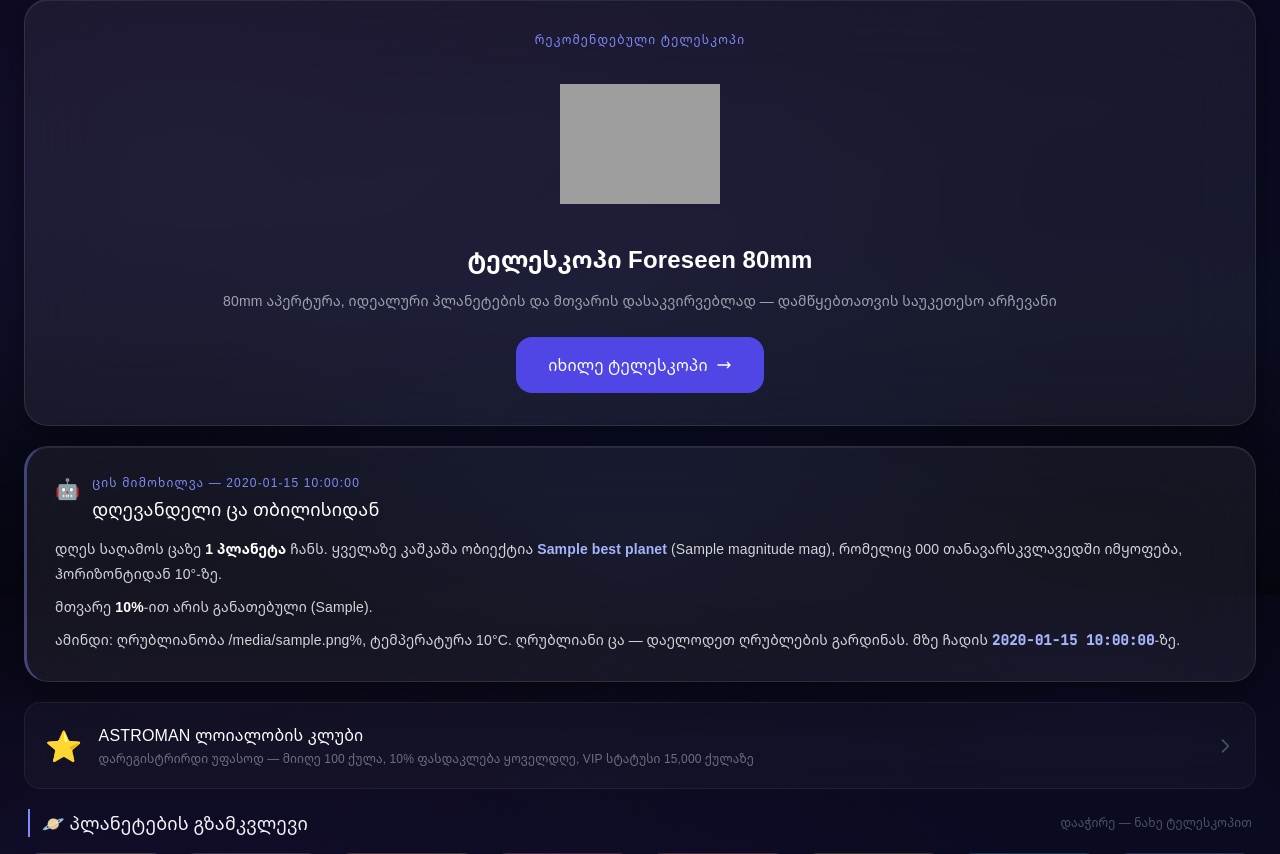
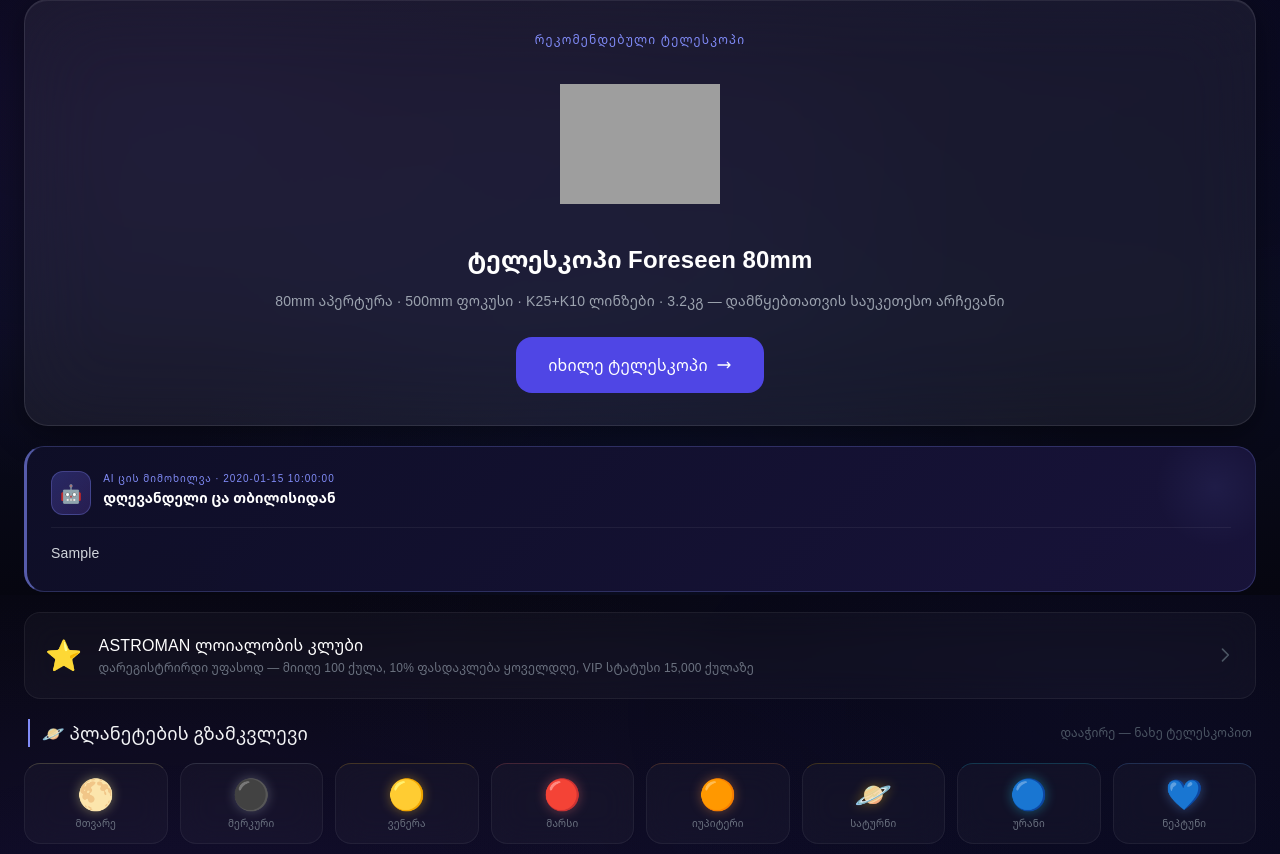
Before and after one commit to Rezimod/Astroman-Skywatcher, a FastAPI app: template app/templates/dashboard.html in a window 1280 px wide. Shown: the part 1005-1859 px from the top of the page. Run offline with FastAPI, Linux system fonts and the light colour scheme; the template is opened without the code that fills it: most values are stand-ins (such as "Sample title", 1, 10 or a date in 2020); some libraries are stand-ins or nearby versions; grey boxes are pictures that could not be loaded.

Commit message:
Update dashboard.html

```diff
--- a/app/templates/dashboard.html
+++ b/app/templates/dashboard.html
@@ -105,14 +105,14 @@
     <!-- Telescope Recommendation — always visible, even during day -->
     <div class="glass-strong p-6 sm:p-8 text-center animate-in">
         <div class="text-xs tracking-widest text-indigo-400 uppercase mb-4">რეკომენდებული ტელესკოპი</div>
-        <img src="https://astroman.ge/wp-content/uploads/2025/05/foreseen-80mm-1.png"
+        <img src="https://astroman.ge/wp-content/uploads/2024/08/Telescope-700x700.jpg"
              alt="ტელესკოპი Foreseen 80mm"
              class="w-32 h-32 sm:w-40 sm:h-40 mx-auto mb-4 object-contain rounded-2xl"
              onerror="this.style.display='none';this.nextElementSibling.style.display='block';"
              loading="lazy">
         <div class="text-4xl sm:text-5xl mb-4 animate-float inline-block" style="display:none;">🔭</div>
         <h3 class="text-xl sm:text-2xl font-semibold text-white mb-3" style="line-height:1.6">ტელესკოპი Foreseen 80mm</h3>
-        <p class="text-sm text-gray-400 mb-6" style="line-height:1.6">80mm აპერტურა, იდეალური პლანეტების და მთვარის დასაკვირვებლად — დამწყებთათვის საუკეთესო არჩევანი</p>
+        <p class="text-sm text-gray-400 mb-6" style="line-height:1.6">80mm აპერტურა · 500mm ფოკუსი · K25+K10 ლინზები · 3.2კგ — დამწყებთათვის საუკეთესო არჩევანი</p>
         <a href="https://astroman.ge/telescope-foreseen-80mm/" target="_blank"
            class="inline-flex items-center gap-2 bg-indigo-600 hover:bg-indigo-500 text-white px-6 sm:px-8 py-3 sm:py-4 rounded-2xl text-sm sm:text-base font-medium transition-all duration-300 hover:shadow-lg hover:shadow-indigo-500/25 hover:-translate-y-0.5">
             იხილე ტელესკოპი
@@ -165,14 +165,14 @@
     <!-- Telescope Recommendation — also visible during twilight -->
     <div class="glass-strong p-6 sm:p-8 text-center animate-in">
         <div class="text-xs tracking-widest text-indigo-400 uppercase mb-4">რეკომენდებული ტელესკოპი</div>
-        <img src="https://astroman.ge/wp-content/uploads/2025/05/foreseen-80mm-1.png"
+        <img src="https://astroman.ge/wp-content/uploads/2024/08/Telescope-700x700.jpg"
              alt="ტელესკოპი Foreseen 80mm"
              class="w-32 h-32 sm:w-40 sm:h-40 mx-auto mb-4 object-contain rounded-2xl"
              onerror="this.style.display='none';this.nextElementSibling.style.display='block';"
              loading="lazy">
         <div class="text-4xl sm:text-5xl mb-4 animate-float inline-block" style="display:none;">🔭</div>
         <h3 class="text-xl sm:text-2xl font-semibold text-white mb-3" style="line-height:1.6">ტელესკოპი Foreseen 80mm</h3>
-        <p class="text-sm text-gray-400 mb-6" style="line-height:1.6">80mm აპერტურა, იდეალური პლანეტების და მთვარის დასაკვირვებლად — დამწყებთათვის საუკეთესო არჩევანი</p>
+        <p class="text-sm text-gray-400 mb-6" style="line-height:1.6">80mm აპერტურა · 500mm ფოკუსი · K25+K10 ლინზები · 3.2კგ — დამწყებთათვის საუკეთესო არჩევანი</p>
         <a href="https://astroman.ge/telescope-foreseen-80mm/" target="_blank"
            class="inline-flex items-center gap-2 bg-indigo-600 hover:bg-indigo-500 text-white px-6 sm:px-8 py-3 sm:py-4 rounded-2xl text-sm sm:text-base font-medium transition-all duration-300 hover:shadow-lg hover:shadow-indigo-500/25 hover:-translate-y-0.5">
             იხილე ტელესკოპი
@@ -379,14 +379,14 @@
             <!-- Telescope Recommendation -->
             <div class="glass-strong p-6 sm:p-8 text-center">
                 <div class="text-xs tracking-widest text-indigo-400 uppercase mb-4">რეკომენდებული ტელესკოპი</div>
-                <img src="https://astroman.ge/wp-content/uploads/2025/05/foreseen-80mm-1.png"
+                <img src="https://astroman.ge/wp-content/uploads/2024/08/Telescope-700x700.jpg"
                      alt="ტელესკოპი Foreseen 80mm"
                      class="w-28 h-28 sm:w-36 sm:h-36 mx-auto mb-4 object-contain rounded-2xl"
                      onerror="this.style.display='none';this.nextElementSibling.style.display='block';"
                      loading="lazy">
                 <div class="text-4xl sm:text-5xl mb-4 animate-float inline-block" style="display:none;">🔭</div>
                 <h3 class="text-xl sm:text-2xl font-semibold text-white mb-3" style="line-height:1.6">ტელესკოპი Foreseen 80mm</h3>
-                <p class="text-sm text-gray-400 mb-6" style="line-height:1.6">80mm აპერტურა — პლანეტები, მთვარე და ღრმა კოსმოსის ობიექტები</p>
+                <p class="text-sm text-gray-400 mb-6" style="line-height:1.6">80mm აპერტურა · 500mm ფოკუსი · K25+K10 ლინზები — ❤️ 856₾</p>
                 <a href="https://astroman.ge/telescope-foreseen-80mm/" target="_blank"
                    class="w-full inline-flex items-center justify-center gap-2 bg-indigo-600 hover:bg-indigo-500 text-white px-6 py-3 sm:py-4 rounded-2xl text-sm font-medium transition-all duration-300 hover:shadow-lg hover:shadow-indigo-500/25 hover:-translate-y-0.5">
                     იხილე ტელესკოპი
@@ -518,50 +518,26 @@
     {% endif %}
 
     {# ── AI Sky Recap — today's real-time summary ── #}
-    <div class="glass-strong p-5 sm:p-7 animate-in" style="border-left: 3px solid rgba(129,140,248,0.4);">
+    <div class="relative overflow-hidden animate-in" style="background: linear-gradient(135deg, rgba(15,15,40,0.95) 0%, rgba(25,20,60,0.95) 100%); border: 1px solid rgba(129,140,248,0.25); border-left: 3px solid rgba(129,140,248,0.6); border-radius: 1.25rem; padding: 1.5rem;">
+        <!-- Subtle background glow -->
+        <div style="position:absolute;top:-20px;right:-20px;width:120px;height:120px;background:radial-gradient(circle,rgba(129,140,248,0.08),transparent 70%);pointer-events:none;"></div>
         <div class="flex items-start gap-3 mb-3">
-            <span class="text-xl flex-shrink-0">🤖</span>
+            <div style="background:linear-gradient(135deg,rgba(99,102,241,0.3),rgba(139,92,246,0.2));border:1px solid rgba(129,140,248,0.3);border-radius:0.75rem;padding:0.5rem;flex-shrink:0;">
+                <span style="font-size:1.1rem;">🤖</span>
+            </div>
             <div>
-                <div class="text-xs text-indigo-400 uppercase tracking-widest mb-1">ცის მიმოხილვა — {{ observation.date | datetimeformat }}</div>
-                <h3 class="text-base sm:text-lg text-white font-medium" style="line-height:1.6">დღევანდელი ცა თბილისიდან</h3>
+                <div class="text-[10px] text-indigo-400 uppercase tracking-widest mb-0.5">AI ცის მიმოხილვა · {{ observation.date | datetimeformat }}</div>
+                <div class="text-sm font-semibold text-white" style="line-height:1.4">დღევანდელი ცა თბილისიდან</div>
             </div>
         </div>
-        <div class="text-sm text-gray-300 space-y-2" style="line-height:1.8">
-            <p>
-                {% set vis_count = visible_planets|length %}
-                {% if vis_count > 0 %}
-                    დღეს საღამოს ცაზე <strong class="text-white">{{ vis_count }} პლანეტა</strong> ჩანს.
-                    {% if best_planet %}
-                        ყველაზე კაშკაშა ობიექტია <strong class="text-indigo-300">{{ best_planet.name_ka }}</strong> ({{ best_planet.magnitude }} mag),
-                        რომელიც {{ best_planet.constellation }} თანავარსკვლავედში იმყოფება, ჰორიზონტიდან {{ best_planet.altitude|round(0)|int }}°-ზე.
-                    {% endif %}
-                {% else %}
-                    ამ მომენტში პლანეტები ჰორიზონტის ზემოთ არ ჩანს.
-                {% endif %}
-            </p>
-            <p>
-                მთვარე <strong class="text-white">{{ observation.moon_illumination|round(0)|int }}%</strong>-ით არის განათებული ({{ observation.moon_phase }}).
-                {% if observation.moon_illumination > 80 %}
-                    ⚠️ ნათელი მთვარე ღრმა კოსმოსის ობიექტების დაკვირვებას ართულებს — პლანეტები და ორმაგი ვარსკვლავები მაინც კარგად ჩანს.
-                {% elif observation.moon_illumination < 20 %}
-                    🌟 მუქი ცა — იდეალური პირობებია ნისლეულების და გალაქტიკების დასაკვირვებლად.
-                {% endif %}
-            </p>
-            <p>
-                ამინდი: ღრუბლიანობა {{ observation.cloud_coverage }}%, ტემპერატურა {{ observation.temperature|round(0)|int }}°C.
-                {% if observation.cloud_coverage <= 20 %}
-                    წმინდა ცა — შესანიშნავი პირობები ტელესკოპით დაკვირვებისთვის!
-                {% elif observation.cloud_coverage <= 50 %}
-                    ნაწილობრივ ღრუბლიანი — დაკვირვება შესაძლებელია ღრუბლებს შორის.
-                {% else %}
-                    ღრუბლიანი ცა — დაელოდეთ ღრუბლების გარდინას.
-                {% endif %}
-                მზე ჩადის <strong class="text-indigo-300 font-mono">{{ observation.sunset_time }}</strong>-ზე.
-            </p>
-        </div>
+        {% if ai_recap %}
+        <p class="text-sm text-gray-300" style="line-height:1.9; border-top:1px solid rgba(255,255,255,0.06); padding-top:0.75rem;">{{ ai_recap }}</p>
+        {% else %}
+        <p class="text-sm text-gray-500 italic" style="line-height:1.9; border-top:1px solid rgba(255,255,255,0.06); padding-top:0.75rem;">მიმოხილვა იტვირთება...</p>
+        {% endif %}
     </div>
 
-    {# ── Loyalty Club Banner ── #}
+        {# ── Loyalty Club Banner ── #}
     <a href="https://club.astroman.ge" target="_blank" class="block glass-card p-4 sm:p-5 hover:border-yellow-500/20 transition-all group">
         <div class="flex items-center gap-4">
             <div class="text-3xl flex-shrink-0">⭐</div>
@@ -796,19 +772,19 @@
                 <div class="flex-1 h-px bg-white/5"></div>
             </div>
 
-            <!-- Single telescope view image -->
+            <!-- Single beginner telescope view image -->
             <div class="rounded-2xl overflow-hidden mb-5" style="border: 1px solid ${p.color}22; background:#03050d;">
                 <div class="relative" style="aspect-ratio:16/9; overflow:hidden; background:#03050d;">
-                    <img src="${p.views[1].img}" alt="${p.name}"
+                    <img src="${p.views[0].img}" alt="${p.name}"
                          style="width:100%;height:100%;object-fit:cover;display:block;"
                          onerror="this.style.display='none';this.nextElementSibling.style.display='flex';"
                          loading="lazy"/>
                     <div style="display:none;position:absolute;inset:0;align-items:center;justify-content:center;font-size:3rem;background:radial-gradient(circle,${p.color}22,#03050d);">${p.emoji}</div>
-                    <div style="position:absolute;top:8px;left:8px;background:rgba(0,0,0,0.78);border:1px solid ${p.color}44;color:${p.color};font-size:0.7rem;font-family:monospace;padding:4px 10px;border-radius:20px;backdrop-filter:blur(8px);">ტელესკოპის ხედი · ${p.views[1].ap}</div>
+                    <div style="position:absolute;top:8px;left:8px;background:rgba(0,0,0,0.78);border:1px solid ${p.color}44;color:${p.color};font-size:0.7rem;font-family:monospace;padding:4px 10px;border-radius:20px;backdrop-filter:blur(8px);">🔭 დამწყები · ${p.views[0].ap}</div>
                 </div>
                 <div class="p-4">
-                    <div class="text-sm font-medium text-white mb-1" style="line-height:1.4">${p.views[1].label}</div>
-                    <div class="text-xs text-gray-500" style="line-height:1.6">${p.views[1].desc}</div>
+                    <div class="text-sm font-medium text-white mb-1" style="line-height:1.4">${p.views[0].label}</div>
+                    <div class="text-xs text-gray-500" style="line-height:1.6">${p.views[0].desc}</div>
                 </div>
             </div>
 
@@ -816,11 +792,11 @@
             <div class="grid grid-cols-3 gap-2 mb-5">
                 <div class="glass text-center p-3 rounded-xl">
                     <div class="text-xs text-gray-600 mb-1">გადიდება</div>
-                    <div class="text-xs font-mono text-white">${p.views[1].mag}</div>
+                    <div class="text-xs font-mono text-white">${p.views[0].mag}</div>
                 </div>
                 <div class="glass text-center p-3 rounded-xl">
                     <div class="text-xs text-gray-600 mb-1">აპერტურა</div>
-                    <div class="text-xs font-mono text-white">${p.views[1].ap}+</div>
+                    <div class="text-xs font-mono text-white">${p.views[0].ap}+</div>
                 </div>
                 <div class="glass text-center p-3 rounded-xl">
                     <div class="text-xs text-gray-600 mb-1">სირთულე</div>
```
